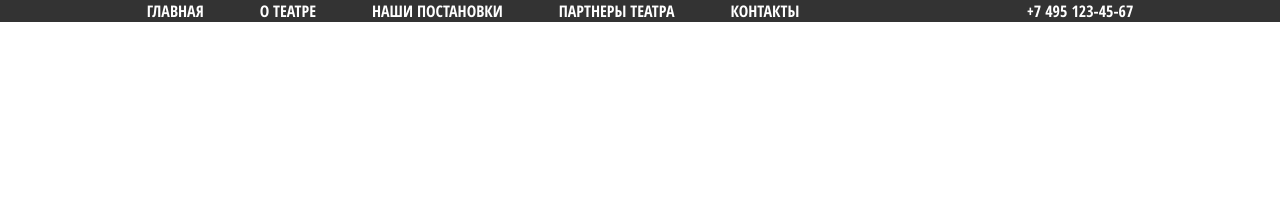
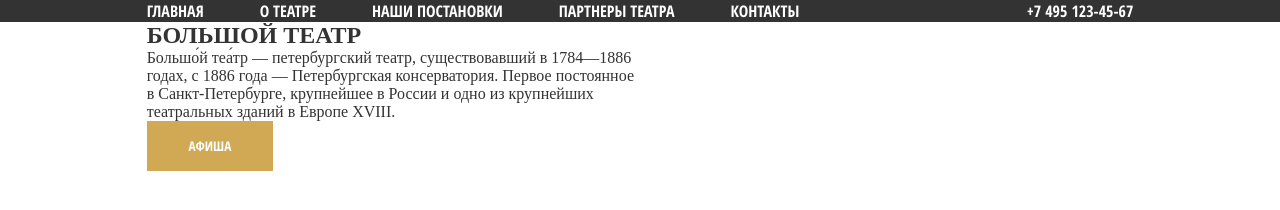
Before and after one commit to Bekjan02/Theatre, a plain HTML site: page index.html in a window 1280 px wide. Drawn offline with Linux system fonts and the light colour scheme; files whose address does not match are found by name; a web font is replaced by a local one.

Commit message:
create hero and add new class in components.scss

```diff
--- a/index.html
+++ b/index.html
@@ -1,11 +1,13 @@
 <!DOCTYPE html>
 <html lang="en">
+
 <head>
     <meta charset="UTF-8">
     <meta name="viewport" content="width=device-width, initial-scale=1.0">
     <title>Theatre</title>
     <link rel="stylesheet" href="./index.css">
 </head>
+
 <body>
     <aside>
 
@@ -25,5 +27,31 @@
         </div>
 
     </header>
+    <main>
+        <section class="hero">
+            <div class="container">
+                <div class="hero__content">
+                    <div class="row">
+                        <div class="col-6">
+                            <h1 class="hero__title uppercase">
+                                Большой театр
+                            </h1>
+                            <p class="hero__descriprion">
+                                Большо́й теа́тр — петербургский театр, существовавший в 1784—1886 годах, с 1886 года —
+                                Петербургская консерватория. Первое постоянное в Санкт-Петербурге, крупнейшее в России и
+                                одно из крупнейших театральных зданий в Европе XVIII.
+                            </p>
+                            <button class="hero__btn btn">
+                                афиша
+                            </button>
+                        </div>
+                        <div class="col-5"></div>
+                    </div>
+                </div>
+
+            </div>
+        </section>
+    </main>
 </body>
+
 </html>
--- a/index.scss
+++ b/index.scss
@@ -5,4 +5,5 @@
 @import "./scss/base";
 @import "./scss/columns";
 @import "./scss/components";
-@import "./scss/components/header"
+@import "./scss/components/header";
+@import "./scss/components/hero";
--- a/scss/_components.scss
+++ b/scss/_components.scss
@@ -18,3 +18,10 @@
     font-size: vw(14);
     @include font(vw(14),400,$sans-regular)
 }
+.btn {
+    padding: vw(18) vw(47);
+    background: $gold;
+    text-transform: uppercase;
+    font-family: $openSans-bold;
+    color: $white;
+}
--- /dev/null
+++ b/scss/components/_hero.scss
@@ -0,0 +1,3 @@
+.hero {
+
+}
```
Also changed, not shown: index.css, 1 other file.
